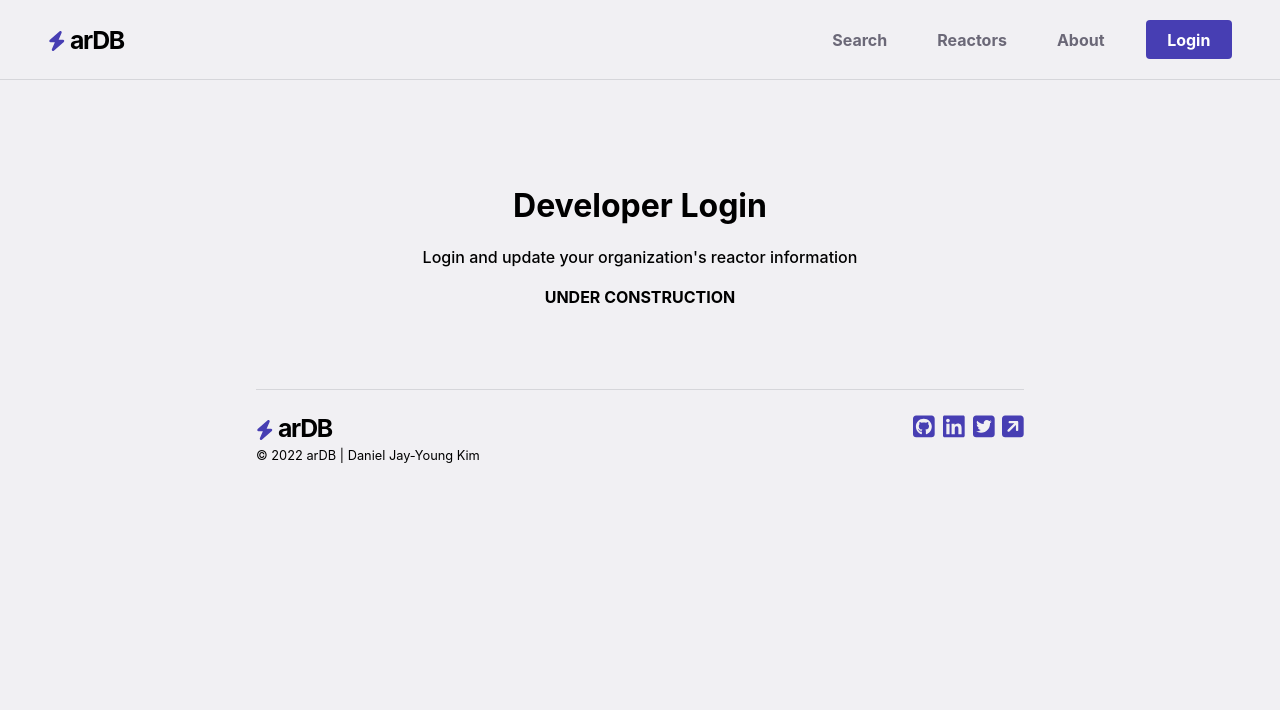
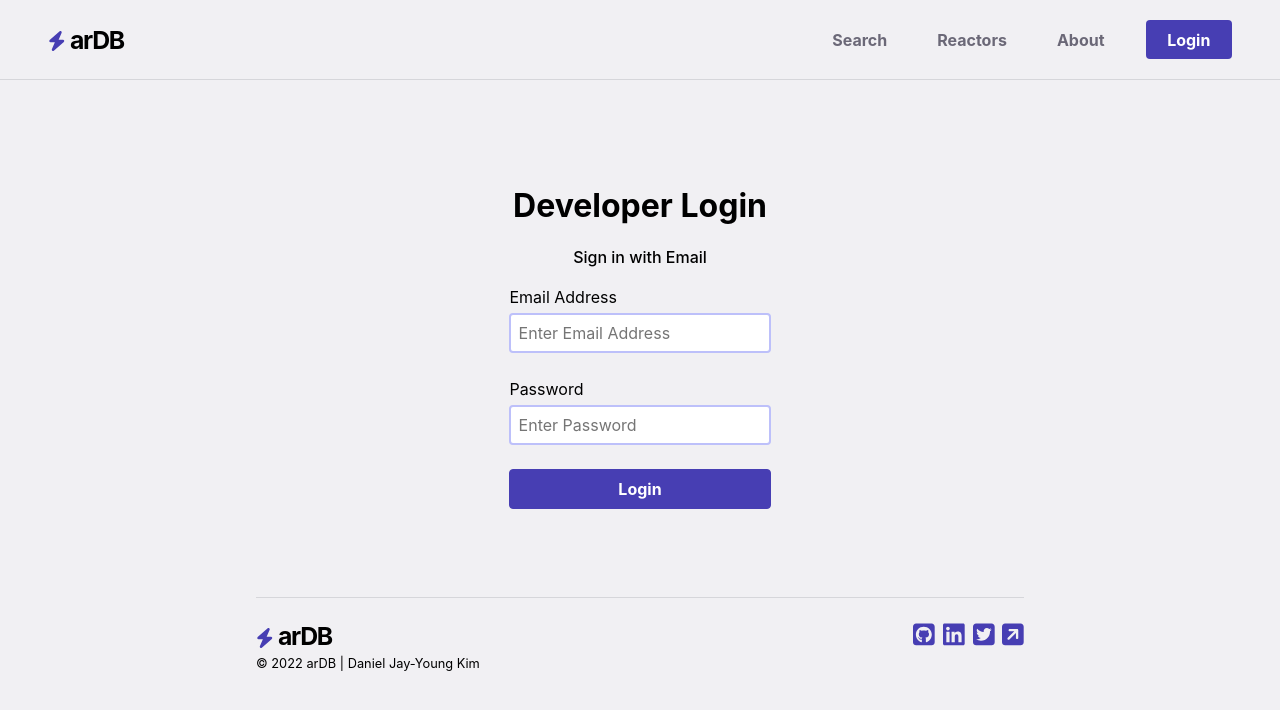
Before and after one commit to danjkim21/adv-nuclear-reactor-client, a React (Vite) app: page /dev in a window 1280 px wide. Shown: the top 710 px of the page. Built offline with nearby package versions, Linux system fonts and the light colour scheme.

Commit message:
WIP: Login form (#18)
* added base loginform component

* add base styling

* moved scss variables to separate file

* disable login button

```diff
--- /dev/null
+++ b/src/components/login-form/LoginForm.scss
@@ -0,0 +1,39 @@
+@use '../../styles/variables.scss';
+
+.form-login {
+  .form-group {
+    display: flex;
+    flex-direction: column;
+    align-items: flex-start;
+    gap: 0.25rem;
+    margin-bottom: 1.5rem;
+
+    .form-input, .form-submit {
+      width: 100%;
+    }
+
+    .form-input {
+      height: 40px;
+      border: 2px solid variables.$purple__accent2--secondary;
+      border-radius: 4px;
+      padding-left: 0.45rem;
+
+      &:focus {
+        border: 2px solid variables.$purple__accent--primary;
+      }
+    }
+
+    .form-submit {
+      height: 40px;
+      color: variables.$white;
+      background-color: variables.$purple__primary;
+      border: 1px solid variables.$purple__primary;
+      border-radius: 4px;
+      font-weight: 700;
+
+      &:hover {
+        cursor: pointer;
+      }
+    }
+  }
+}
--- /dev/null
+++ b/src/components/login-form/index.tsx
@@ -0,0 +1,61 @@
+import { useState } from 'react';
+import './LoginForm.scss';
+
+export default function LoginForm() {
+  const [formData, setFormData] = useState<any>({
+    username: '',
+    password: '',
+    redirectTo: null,
+  });
+
+  const handleChange = (e) => {
+    setFormData((prev) => ({ ...prev, [e.target.name]: e.target.value }));
+  };
+
+  const handleSubmit = (e: React.FormEvent) => {
+    e.preventDefault();
+    console.log('handleSubmit: ', formData);
+  };
+
+  return (
+    <form className='form-login' onSubmit={handleSubmit}>
+      <div className='form-group'>
+        <label className='form-label' htmlFor='username'>
+          Email Address
+        </label>
+        <input
+          className='form-input'
+          id='username'
+          type='text'
+          name='username'
+          placeholder='Enter Email Address'
+          value={formData.username}
+          onChange={handleChange}
+        />
+      </div>
+      <div className='form-group'>
+        <label className='form-label' htmlFor='password'>
+          Password
+        </label>
+        <input
+          className='form-input'
+          id='password'
+          type='password'
+          name='password'
+          placeholder='Enter Password'
+          value={formData.password}
+          onChange={handleChange}
+        />
+      </div>
+      <div className='form-group'>
+        <input
+          className='form-submit'
+          type='submit'
+          value='Login'
+          // Remove disabled once backed is ready
+          disabled
+        />
+      </div>
+    </form>
+  );
+}
--- a/src/pages/login/index.tsx
+++ b/src/pages/login/index.tsx
@@ -1,16 +1,14 @@
 import Footer from '../../components/footer';
+import LoginForm from '../../components/login-form';
 
 function Login() {
   return (
     <div className='section__login'>
       <div className='container container__login'>
         <h1 className='page__header'>Developer Login</h1>
-        <p className='page__contentDescrip'>
-          Login and update your organization's reactor information
-        </p>
-        <p>
-          <b>UNDER CONSTRUCTION</b>
-        </p>
+        <p className='page__contentDescrip'>Sign in with Email</p>
+
+        <LoginForm />
       </div>
 
       <Footer />
--- /dev/null
+++ b/src/styles/variables.scss
@@ -0,0 +1,16 @@
+/************* Root App Variables *************/
+/* Base Colors */
+$white: #ffffff;
+$grey: #e3e3e3;
+$grey__light: #d6d6da;
+$grey__medium: #242424;
+$grey__dark: #25292e;
+$black: #000000;
+$purple__primary: #473eb3;
+$purple__secondary: #5d51e4;
+$purple__accent--primary: #656cf6;
+$purple__accent2--secondary: #bdc0fa;
+$purple__light--extra: #f1f0f3;
+$purple__light: #dcdbe5;
+$purple__medium: #938fb9;
+$purple__grey: #292934;
```
Also changed, not shown: src/styles/App.scss (+63 -78 lines).
